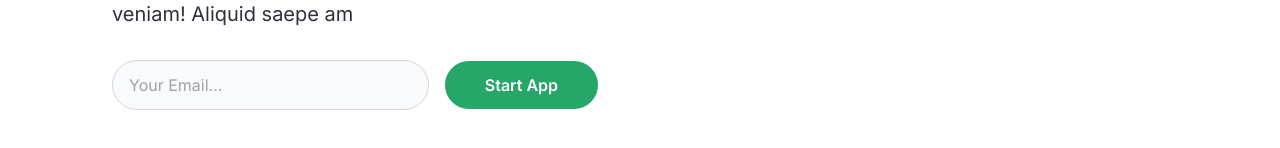
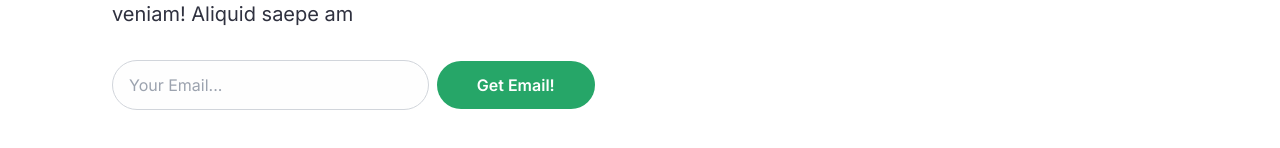
Before and after one commit to eldrians/app-s-axel, a Next.js app: page / in a window 1280 px wide. Shown: the part 428-576 px from the top of the page. Built offline with nearby package versions, Linux system fonts and the light colour scheme.

Commit message:
app(skripsi): added style for input

```diff
--- a/components/Button.tsx
+++ b/components/Button.tsx
@@ -14,11 +14,11 @@ const Button = ({
   btnType,
   handleClick,
   color = "bg-greenApp",
-  colorHover = "bg-darkGreenApp",
+  colorHover = "hover:bg-darkGreenApp",
 }: ButtonProps) => {
   return (
     <button
-      className={`py-3 px-10 ${color}  hover:${colorHover}  rounded-full`}
+      className={`py-3 px-10 ${color} ${colorHover} rounded-full`}
       onClick={handleClick}
       type={btnType}
     >
--- a/components/Hero.tsx
+++ b/components/Hero.tsx
@@ -42,17 +42,22 @@ const Hero = async () => {
           </p>
           <form
             onSubmit={handleSubmit}
-            className="flex flex-row gap-4 items-center"
+            className="flex flex-row gap-2 items-center"
           >
             <input
               type="email"
               id="email"
               name="email"
-              className="py-3 px-4 bg-gray-50 border border-gray-300 focus:border-none text-gray-900 rounded-full w-1/2"
+              className="py-3 px-4 bg-whiteApp border border-gray-300
+              text-darkApp
+              focus:outline-none
+              focus:ring-[0.5px]
+              focus:ring-greenApp
+              rounded-full w-1/2"
               placeholder="Your Email..."
               required
             />
-            <Button text="Start App" btnType="submit" />
+            <Button text="Get Email!" btnType="submit" />
           </form>
         </div>
       </div>
```
